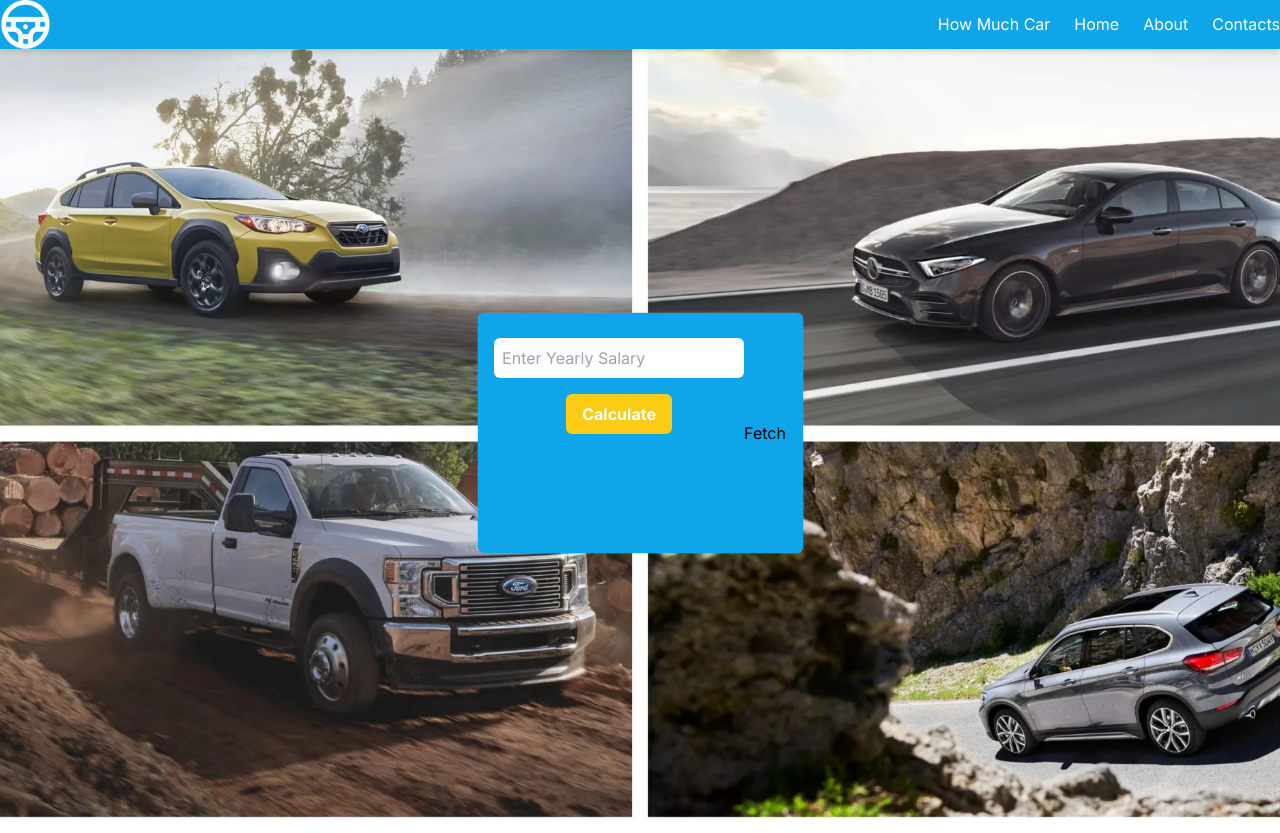
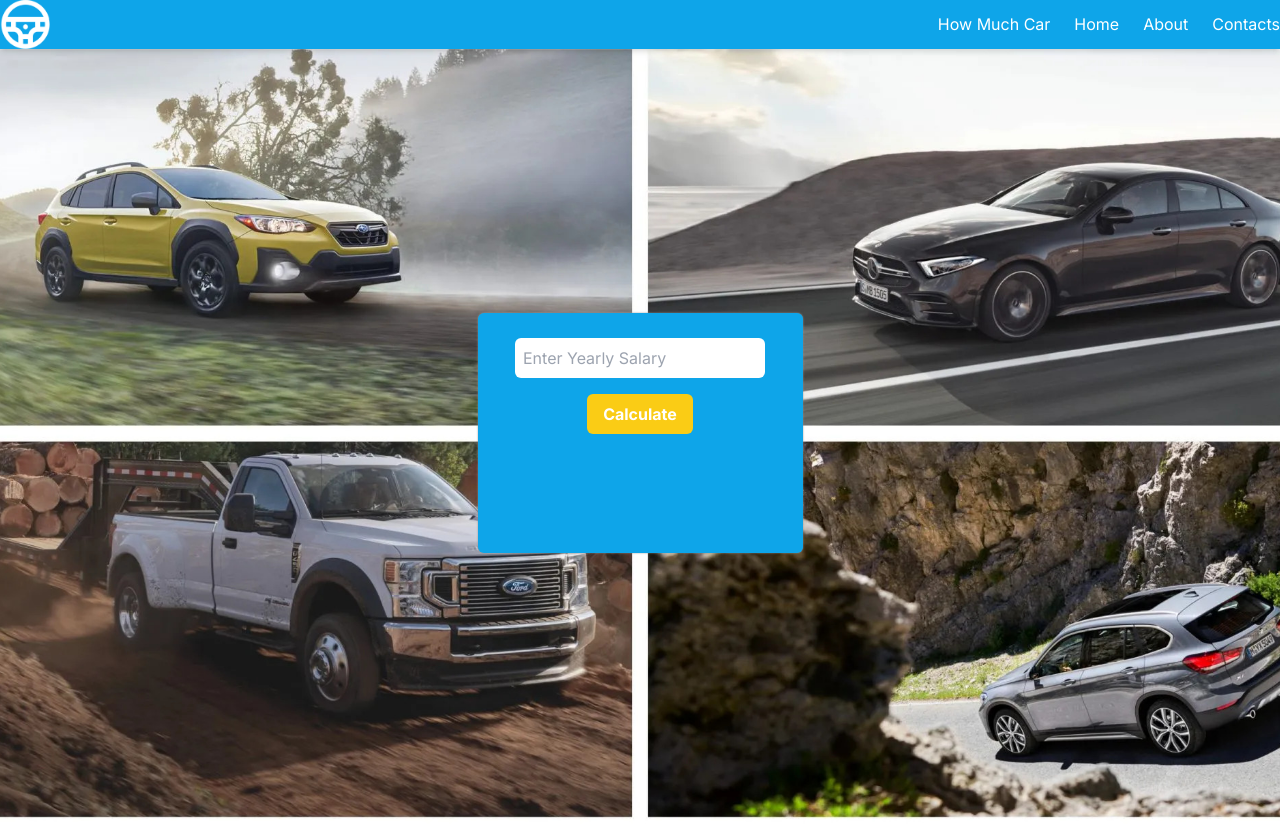
Before and after one commit to erom03/ShellHacks-2023, a Next.js app: page / in a window 1280 px wide. Built offline with nearby package versions, Linux system fonts and the light colour scheme.

Commit message:
Remove test stuff

```diff
--- a/app/components/InputBox.tsx
+++ b/app/components/InputBox.tsx
@@ -31,12 +31,6 @@ const InputBox = () => {
     })
   }
 
-  const fetchData = async () => {
-    const response = await fetch('/api/storeJSONData')
-    const data = await response.json();
-    console.log(data);
-  }
-
   return (
     <div className="inputBoxContainer">
       <form onSubmit={handleSubmit}>
@@ -51,10 +45,7 @@ const InputBox = () => {
         </label>
         <Calculate IsPending={isPending}/>
         <AffordAbleAmount IsValueEntered={ValueEntered} MonthlyPayment={MonthlyPayment}/>
-
       </form>
-
-      <button onClick={fetchData}>Fetch</button>
     </div>
   )
 }
```
